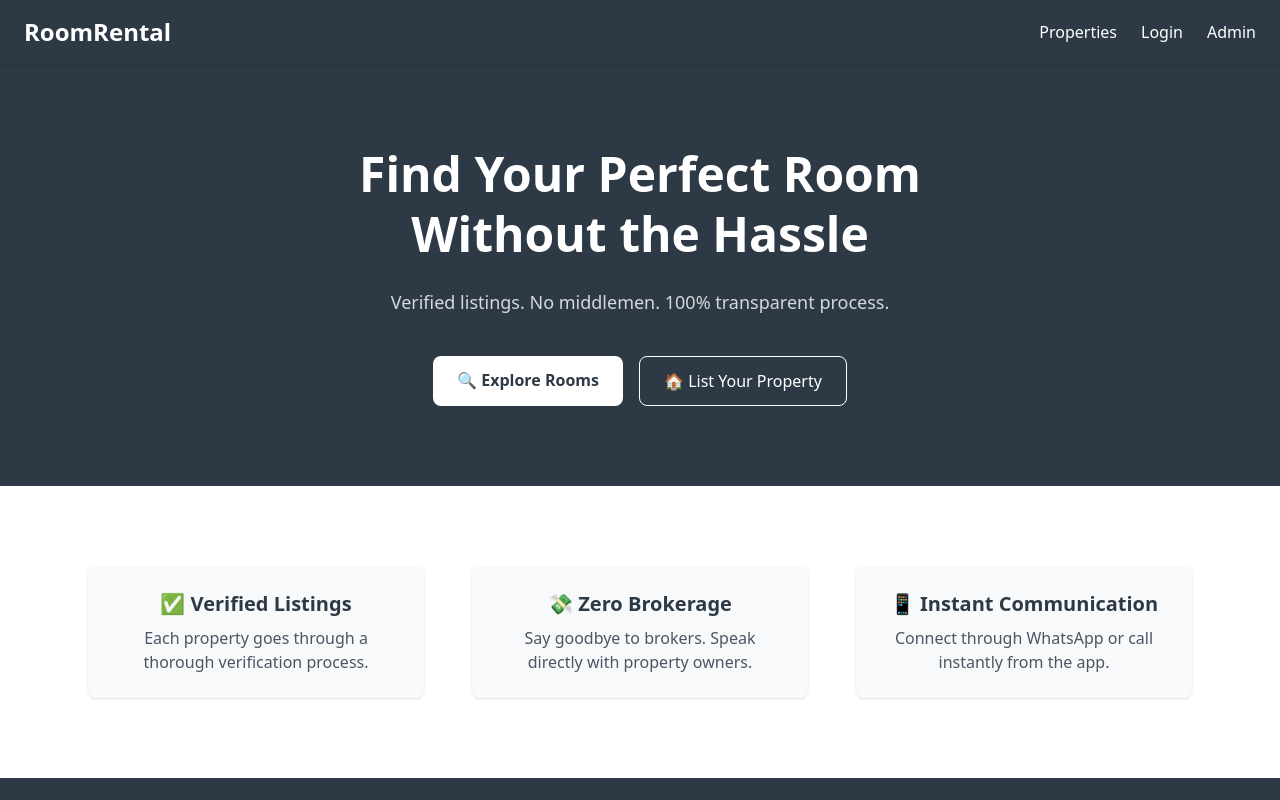
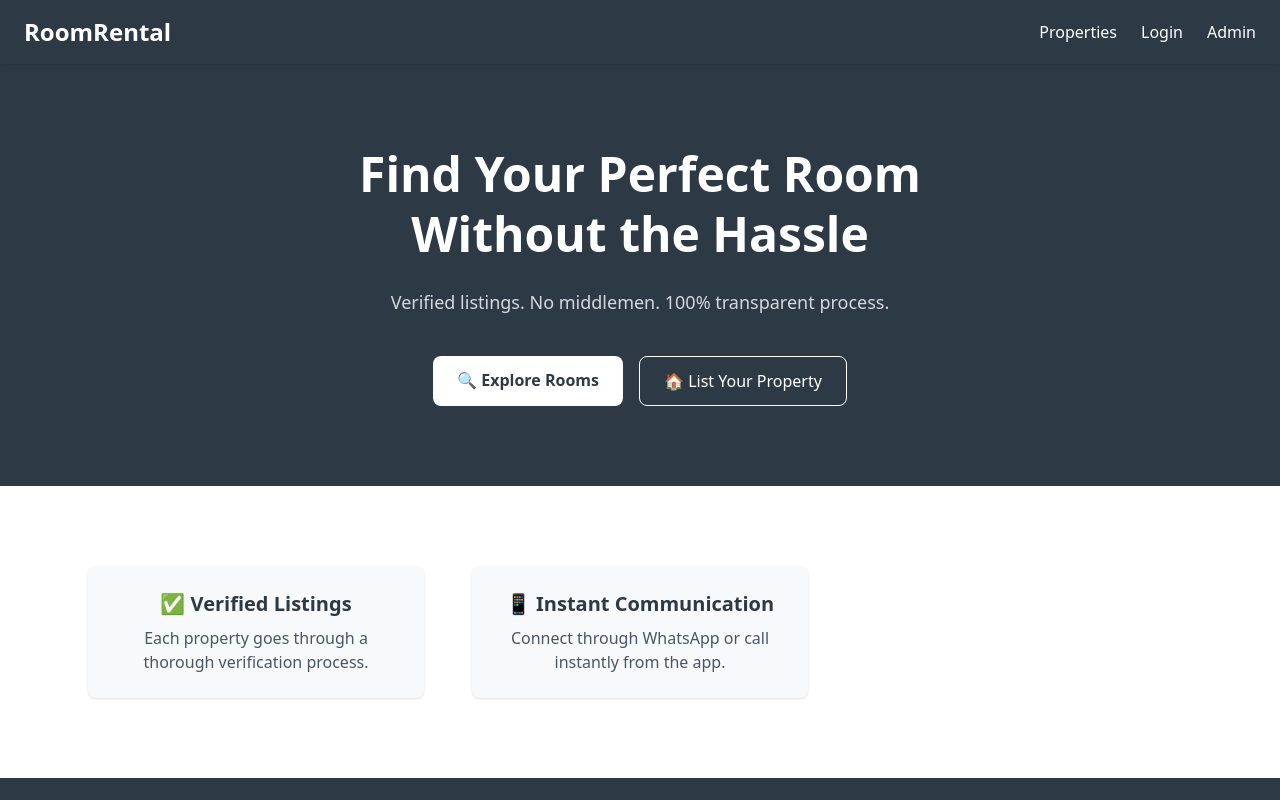
Before and after one commit to kavish224/room-front, a React (Vite) app: page / in a window 1280 px wide. Shown: the top 800 px of the page. Built offline with nearby package versions, Linux system fonts and the light colour scheme.

Commit message:
change features

```diff
--- a/src/pages/Home.jsx
+++ b/src/pages/Home.jsx
@@ -6,8 +6,6 @@ const Home = () => {
   return (
     <div className="bg-white min-h-screen text-[#2D3A45]">
       <Navbar />
-
-      {/* Hero Section */}
       <section className="bg-[#2D3A45] text-white py-20 px-6 text-center">
         <h1 className="text-4xl md:text-5xl font-extrabold mb-6 leading-tight">
           Find Your Perfect Room <br /> Without the Hassle
@@ -32,17 +30,12 @@ const Home = () => {
         </div>
       </section>
 
-      {/* Features Section */}
       <section className="py-20 bg-white text-[#2D3A45]">
         <div className="max-w-6xl mx-auto px-6 grid grid-cols-1 md:grid-cols-3 gap-12 text-center">
           {[
             {
               title: "✅ Verified Listings",
               desc: "Each property goes through a thorough verification process.",
-            },
-            {
-              title: "💸 Zero Brokerage",
-              desc: "Say goodbye to brokers. Speak directly with property owners.",
             },
             {
               title: "📱 Instant Communication",
@@ -60,7 +53,6 @@ const Home = () => {
         </div>
       </section>
 
-      {/* Call to Action */}
       <section className="bg-[#2D3A45] text-white py-16 px-6 text-center">
         <h2 className="text-3xl font-bold mb-4">Start Your Journey Today</h2>
         <p className="mb-6 text-white/90">
```
